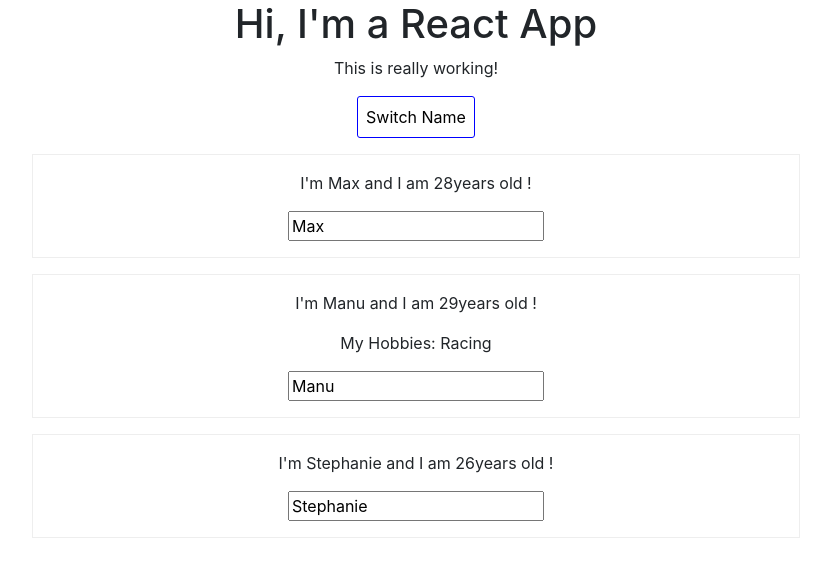
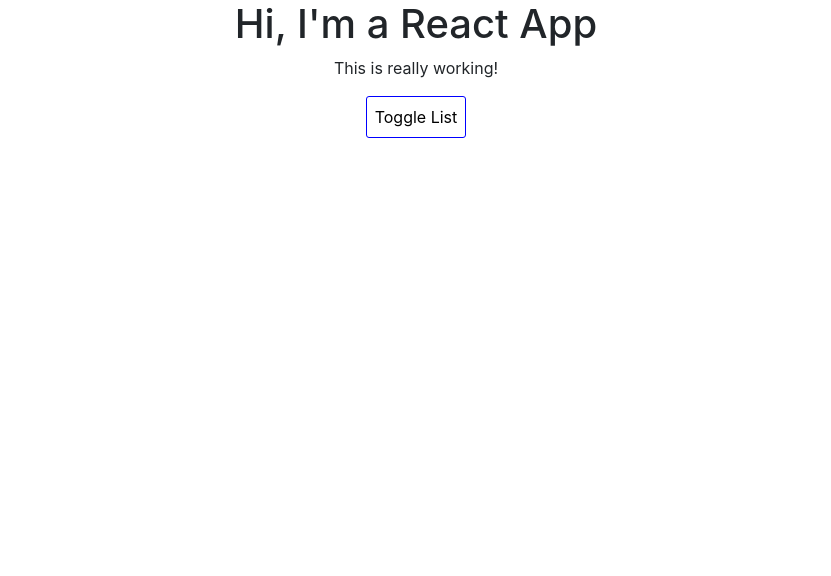
Before and after one commit to MattRowee/React-Practice, a React (Create React App) app: page / in a window 1280 px wide. Shown: the top 576 px of the page, without its empty margins (224-1055 px from the left). Built offline with nearby package versions, Linux system fonts and the light colour scheme.

Commit message:
STILL CODING ON MASTER???

```diff
--- a/src/App.css
+++ b/src/App.css
@@ -1,3 +1,10 @@
 .App {
   text-align: center;
 }
+.primeButton:hover{
+  background: blue !important;
+  border: 1px solid silver;
+  color: aliceblue;
+  font-weight: bold;
+  transition: .3s;
+}
--- a/src/App.js
+++ b/src/App.js
@@ -10,7 +10,8 @@ class App extends Component {
       { name: 'Manu', age: 29 },
       { name: 'Stephanie', age: 26 }
     ],
-    otherState: 'some other value'
+    otherState: 'some other value',
+    showPersons: false
   };
 
   switchNameHandler = (newName) => {
@@ -34,6 +35,14 @@ class App extends Component {
       ]
     });
   }
+// fat arrow, this always returns to this class
+// showPersons: !doesShow  : toggles the state.
+// if does show is true, set false, visaversa
+// merges new data with state
+  togglePersonsHandler = () => {
+    const doesShow = this.state.showPersons;
+    this.setState({showPersons: !doesShow});
+  }
 
   render() {
     const style = {
@@ -42,16 +51,15 @@ class App extends Component {
       border: "1px solid blue",
       padding: "8px",
       cursor: "pointer",
-      borderRadius: "3px",
-      hover: {backgroundColor: "blue", fontColor: "white", border: "1px solid white"}
-    }
-    return (
-      <div className="App">
-        <h1>Hi, I'm a React App</h1>
-        <p>This is really working!</p>
-        <button
-          style={style}
-          onClick={() => this.switchNameHandler("Matthew")}>Switch Name</button>
+      borderRadius: "3px"
+    };
+
+    let persons = null;
+    // This was originally in the JSX as a ? terniary statement, but
+    // was removed to keep the JSX clean as.
+if(this.state.showPersons){
+  persons = (
+    <div>
         <Person
           name={this.state.persons[0].name}
           age={this.state.persons[0].age}
@@ -68,9 +76,24 @@ class App extends Component {
           name={this.state.persons[2].name}
           age={this.state.persons[2].age}
         />
+        </div>
+  )
+}
+
+    return (
+      <div className="App">
+        <h1>Hi, I'm a React App</h1>
+        <p>This is really working!</p>
+        <button
+          className="primeButton"
+          style={style}
+          onClick={this.togglePersonsHandler}>Toggle List</button>
+          {/* terniary expression. a property in state such as showPersons
+          can become an if statement that defaults to null with 2 lines of code */}
+        {persons}
+        {/* end of terniary statement */}
       </div>
     );
-    // return React.createElement('div', {className: 'App'}, React.createElement('h1', null, 'Does this work now?'));
   }
 }
 
```
